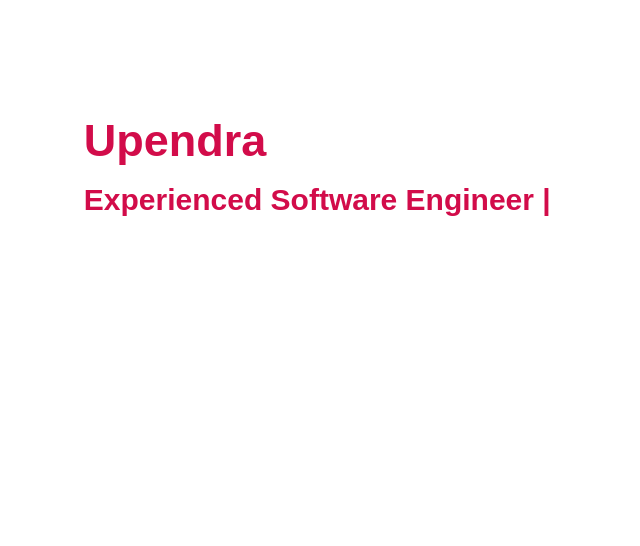
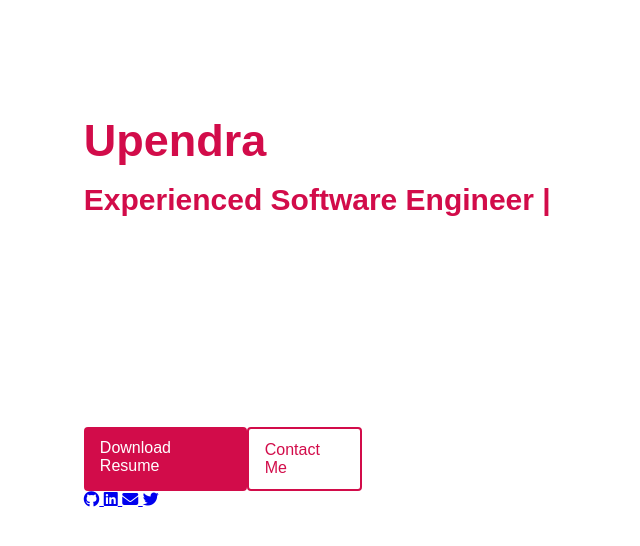
Before and after one commit to upendra-07/My-Portfolio, a plain HTML site: page about.html in a window 1280 px wide. Shown: the whole page, without its empty margins (0-640 px from the left). Drawn offline with Linux system fonts and the light colour scheme; a script that the page names is missing.

Commit message:
resume, contact me option added

```diff
--- a/about.html
+++ b/about.html
@@ -6,6 +6,10 @@
     <meta http-equiv="X-UA-Compatible" content="IE=edge" />
     <title>Document</title>
     <link rel="stylesheet" href="aboutStyles.css" />
+    <link
+      rel="stylesheet"
+      href="https://cdnjs.cloudflare.com/ajax/libs/font-awesome/6.5.0/css/all.min.css"
+    />
   </head>
   <body>
     <main class="main">
@@ -26,8 +30,41 @@
           continuously learning new technologies.
         </p>
       </section>
+      <section class="section2">
+        <span class="resume">Download Resume</span>
+        <span class="contact">Contact Me</span>
+      </section>
+
+      <section>
+        <a
+          rel="noopener noreferrer"
+          href="https://github.com/yourusername"
+          target="_blank"
+        >
+          <i class="fa-brands fa-github"></i>
+        </a>
+
+        <a
+          rel="noopener noreferrer"
+          href="https://www.linkedin.com/in/yourusername"
+          target="_blank"
+        >
+          <i class="fa-brands fa-linkedin"></i>
+        </a>
+
+        <a rel="noopener noreferrer" href="mailto:your@email.com">
+          <i class="fa-solid fa-envelope"></i>
+        </a>
+
+        <a
+          rel="noopener noreferrer"
+          href="https://twitter.com/yourusername"
+          target="_blank"
+        >
+          <i class="fa-brands fa-twitter"></i>
+        </a>
+      </section>
     </main>
-    <footer></footer>
     <script src="script.js"></script>
   </body>
 </html>
--- a/aboutStyles.css
+++ b/aboutStyles.css
@@ -1,10 +1,9 @@
-@import url('./index.css');
+@import url("./index.css");
 
 body {
   color: var(--white);
   font-family: sans-serif;
 }
-
 
 .main {
   margin: 6%;
@@ -23,16 +22,51 @@ body {
 .name1 {
   font-weight: bold;
   font-size: 45px;
-    color: var(--primary-color)
+  color: var(--primary-color);
 }
 
 .experience {
   font-weight: bold;
   font-size: 30px;
-    color: var(--primary-color)
+  color: var(--primary-color);
 }
 
 .desc {
   font-size: 20px;
   line-height: 35px;
 }
+
+.section2 {
+  display: flex;
+  justify-content: space-between;
+  width: 25%;
+  margin-top: 50px;
+}
+
+.resume {
+  padding: 12px 16px;
+  border-radius: 4px;
+  text-decoration: none;
+  font-family: sans-serif;
+  color: #fff;
+  background: rgb(210, 12, 74);
+  transition: all 0.3s;
+  cursor: pointer;
+}
+
+.resume:hover {
+  background: rgb(242, 0, 77);
+}
+
+.contact {
+  border: 2px solid rgb(210, 12, 74);
+  padding: 12px 16px;
+  color: rgb(210, 12, 74);
+  border-radius: 4px;
+}
+
+.contact:hover {
+  color: rgb(242, 0, 77);
+  border: 2px solid rgb(242, 0, 77);
+  cursor: pointer;
+}
--- a/styles.css
+++ b/styles.css
@@ -41,6 +41,6 @@ body {
 
 iframe {
   width: 100%;
-  height: calc(100vh - 80px); /* adjust based on navbar height */
+  height: calc(100vh - 150px);
   border: none;
 }
```
Lines whose indentation alone changed are shown as unchanged.
